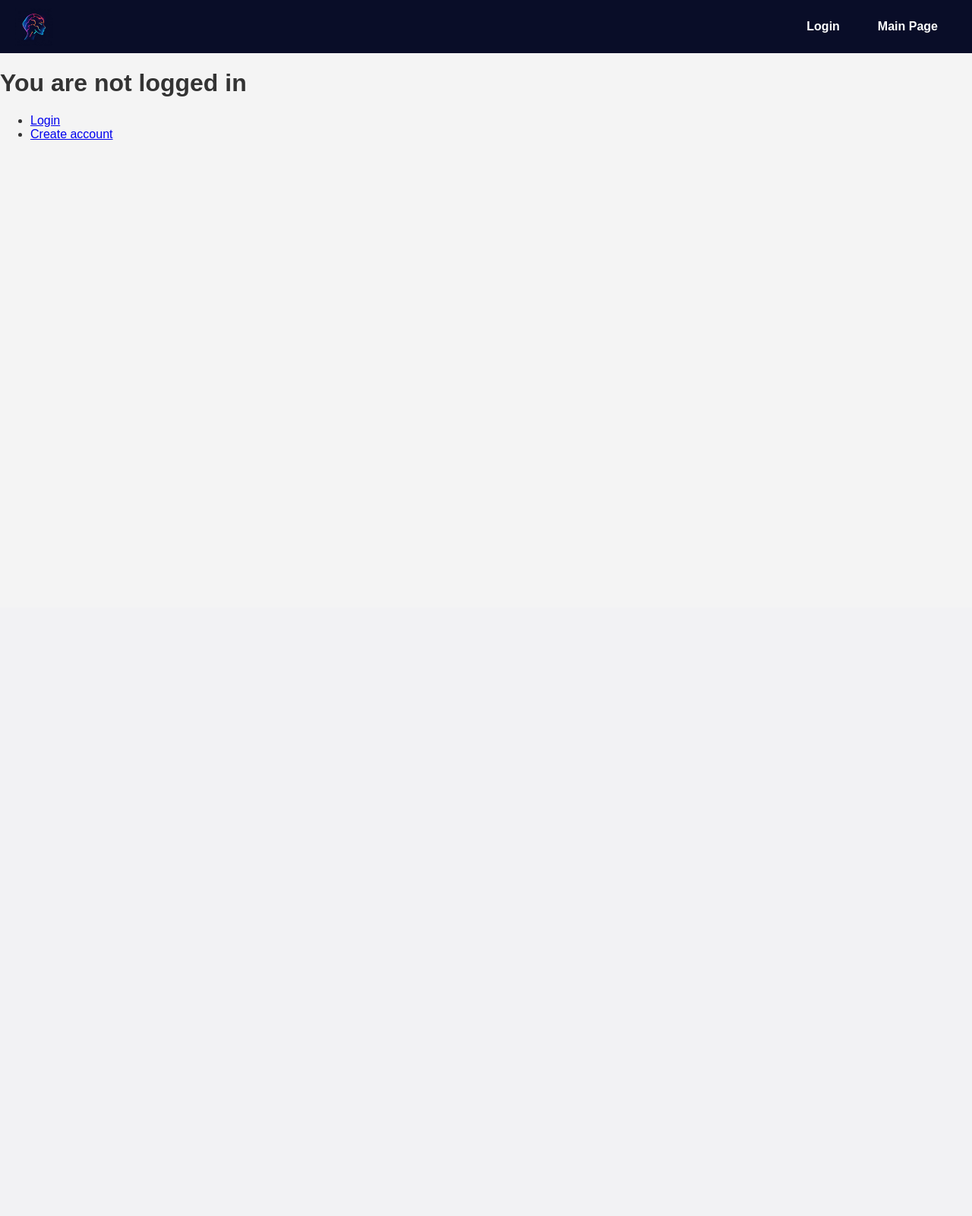
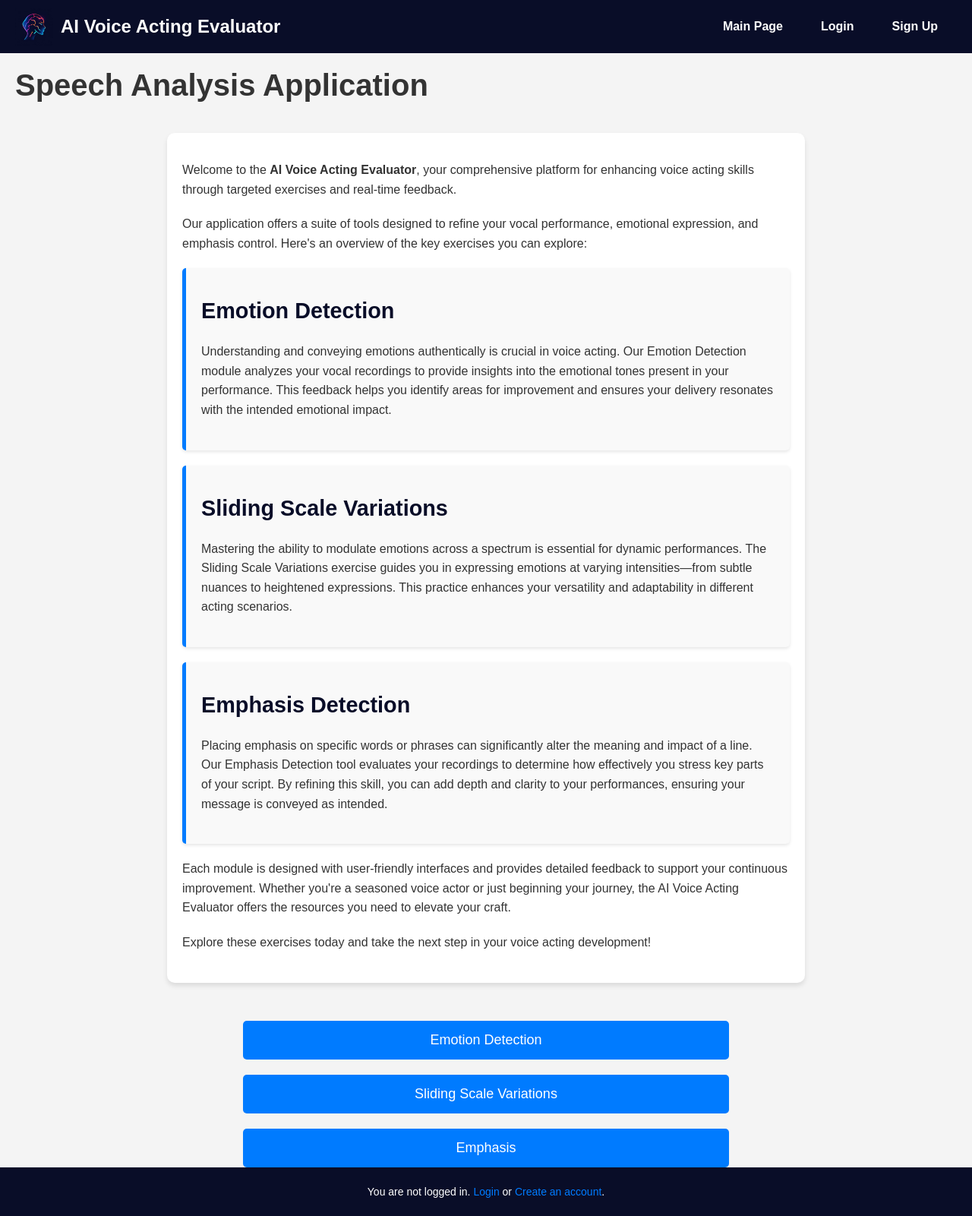
Before and after one commit to Tollgaermis/AI_Acting_Evaluator, a Flask app: page / in a window 1280 px wide. Shown: the whole page at 76% size. Before the commit the page ends 184 px from the top, so only its background shows below. Run offline with Flask 3, Linux system fonts and the light colour scheme.

Commit message:
info main page

```diff
--- a/app.py
+++ b/app.py
@@ -112,10 +112,6 @@ def home():
 	# Render home.html on "/" route
 	return render_template("home.html")
 
-
-@app.route('/index')
-def main_page():
-    return render_template('index.html')  # Main page with 3 buttons
 
 
 @app.route('/emotion-detection')
--- a/static/css/styles.css
+++ b/static/css/styles.css
@@ -1,13 +1,31 @@
-/* static/css/styles.css */
-
-body {
+/* General body styles */
+html, body {
+    height: 100%;
     margin: 0;
     font-family: Arial, sans-serif;
     background-color: #f4f4f4;
     color: #333;
 }
 
+#content {
+    min-height: calc(100vh - 134px); /* Adjust based on the footer height */
+    display: flex;
+    flex-direction: column;
+}
 
+/* H1 styles */
+h1 {
+    text-align: left; /* Center the text horizontally */
+    font-size: 2.5rem; /* Adjust font size for a modern look */
+    font-weight: bold; /* Make the text bold */
+    color: #333; /* Dark gray color for text */
+    margin-top: 20px; /* Add spacing above the heading */
+    margin-left: 20px;
+    margin-bottom: 20px; /* Add spacing below the heading */
+}
+
+
+/* Form styles */
 form {
     margin: 20px auto;
     padding: 20px;
@@ -22,12 +40,46 @@ input[type="file"] {
     margin: 10px 0;
 }
 
+/* Section styles for description */
+.description-section {
+    margin: 20px auto;
+    padding: 20px;
+    background-color: #fff;
+    border-radius: 10px;
+    box-shadow: 0 4px 6px rgba(0, 0, 0, 0.1);
+    max-width: 800px;
+    text-align: left;
+    color: #333;
+}
+
+.description-section h2 {
+    font-size: 1.8rem;
+    margin-top: 20px;
+    color: #090d28; /* Match the header and footer color scheme */
+}
+
+.description-section p {
+    font-size: 1rem;
+    line-height: 1.6;
+    margin-bottom: 20px;
+}
+
+.exercise-card {
+    margin: 20px 0;
+    padding: 20px;
+    background-color: #f9f9f9;
+    border-left: 5px solid #007bff; /* Accent border */
+    border-radius: 5px;
+    box-shadow: 0 2px 4px rgba(0, 0, 0, 0.1);
+}
+
+/* Style buttons */
 .button-container {
     display: flex;
     flex-direction: column;
     align-items: center;
     gap: 20px; /* Spacing between buttons */
-    margin-top: 50px;
+    margin-top: 30px;
 }
 
 button {
@@ -38,7 +90,8 @@ button {
     cursor: pointer;
     border-radius: 5px;
     font-size: 18px;
-    width: 50%; /* Adjust width for larger buttons */
+    width: 50%;
+    transition: background-color 0.3s ease;
 }
 
 button:hover {
@@ -46,7 +99,7 @@ button:hover {
 }
 
 
-/* Fullscreen overlay spinner */
+/* Spinner styles */
 #spinner {
     display: none;
     position: fixed; /* Fixed position to cover the whole page */
@@ -64,7 +117,7 @@ button:hover {
     width: 250px; /* Adjust spinner size */
 }
 
-
+/* Result block styles */
 #result {
     display: none;
     margin-top: 20px;
@@ -92,17 +145,36 @@ button:hover {
     cursor: pointer; /* Change cursor to pointer for clickability */
 }
 
+footer {
+    text-align: center;
+    margin-top: auto; /* Push the footer to the bottom */
+    padding: 10px 0;
+    background-color: #090d28; /* Dark background for the footer */
+    color: white;
+    font-size: 14px;
+    position: relative;
+    bottom: 0;
+    width: 100%;
 
+}
+
+footer a {
+    color: #007bff;
+    text-decoration: none;
+}
+
+footer a:hover {
+    text-decoration: underline;
+}
+
+
+/* Classify recording button styles */
 #classifyRecording {
     display: block; /* Ensures it's treated as a block for centering */
     margin: 20px auto; /* Centers the button horizontally */
     padding: 10px 20px; /* Add padding for a better look */
     font-size: 16px; /* Adjust the font size */
 }
-
-
-/* General body styles */
-
 
 /* Header and navbar styles */
 header {
@@ -111,6 +183,23 @@ header {
     justify-content: space-between;
     padding: 10px 20px;
     background-color: #090d28; /* Dark background for the header */
+    color: white;
+}
+
+/* Logo container for logo and app name */
+.logo-container {
+    display: flex;
+    align-items: center;
+}
+
+.logo {
+    width: 50px; /* Logo size */
+    margin-right: 10px;
+}
+
+.app-name {
+    font-size: 1.5rem;
+    font-weight: bold;
     color: white;
 }
 
--- a/templates/base.html
+++ b/templates/base.html
@@ -10,19 +10,23 @@
 </head>
 <body>
     <header>
-        <img src="/static/img/logo.png" alt="App Logo" style="width: 50px;">
+        <div class="logo-container">
+            <img src="/static/img/logo.png" alt="App Logo" class="logo">
+            <span class="app-name">AI Voice Acting Evaluator</span>
+        </div>
 
         <nav class="navbar">
             <ul class="nav-list">
+                <li><a href="{{ url_for('home') }}">Main Page</a></li>
                 <li><a href="{{ url_for('login') }}">Login</a></li>
-                <li><a href="{{ url_for('main_page') }}">Main Page</a></li>
+                <li><a href="{{ url_for('register') }}">Sign Up</a></li>
                 {% if current_user.is_authenticated %}
                 <li><a href="/logout">Logout</a></li>
                 {% endif %}
             </ul>
         </nav>
-
     </header>
     <div id="content">{% block content %}{% endblock %}</div>
+    {% block footer %}{% endblock %}
 </body>
 </html>
--- a/templates/emotion.html
+++ b/templates/emotion.html
@@ -29,7 +29,7 @@
     <div id="result"></div>
 
      <!-- Back Button as an Image -->
-     <img src="/static/img/back.png" alt="Back to Home" class="back-button" onclick="window.location.href='/index'">
+     <img src="/static/img/back.png" alt="Back to Home" class="back-button" onclick="window.location.href='/'">
 
     <script src="/static/js/scripts.js"></script>
 
--- a/templates/emphasis.html
+++ b/templates/emphasis.html
@@ -37,7 +37,7 @@
     <div id="result"></div>
 
     <!-- Back Button as an Image -->
-    <img src="/static/img/back.png" alt="Back to Home" class="back-button" onclick="window.location.href='/index'">
+    <img src="/static/img/back.png" alt="Back to Home" class="back-button" onclick="window.location.href='/'">
 
     <script src="/static/js/emphasis.js"></script>
 
--- a/templates/home.html
+++ b/templates/home.html
@@ -4,18 +4,63 @@
 {% extends "base.html" %}
 
 {% block content %}
+    <h1>Speech Analysis Application</h1>
 
-	{% if current_user.is_authenticated %}
-	<h1>You are logged in</h1>
-	<a href="/logout">Logout</a>
-	{% else %}
-	<h1>You are not logged in</h1>
-	{% endif %}
-	<nav>
-		<ul>
-			<li><a href="/login">Login</a></li>
-			<li><a href="/register">Create account</a></li>
-		</ul>
-	</nav>
+    <!-- Description Section -->
+    <section class="description-section">
+        <p>Welcome to the <strong>AI Voice Acting Evaluator</strong>, your comprehensive platform for enhancing voice acting skills through targeted exercises and real-time feedback.</p>
+        <p>Our application offers a suite of tools designed to refine your vocal performance, emotional expression, and emphasis control. Here's an overview of the key exercises you can explore:</p>
+
+        <div class="exercise-card">
+            <h2>Emotion Detection</h2>
+            <p>Understanding and conveying emotions authentically is crucial in voice acting. Our Emotion Detection module analyzes your vocal recordings to provide insights into the emotional tones present in your performance. This feedback helps you identify areas for improvement and ensures your delivery resonates with the intended emotional impact.</p>
+        </div>
+
+        <div class="exercise-card">
+            <h2>Sliding Scale Variations</h2>
+            <p>Mastering the ability to modulate emotions across a spectrum is essential for dynamic performances. The Sliding Scale Variations exercise guides you in expressing emotions at varying intensities—from subtle nuances to heightened expressions. This practice enhances your versatility and adaptability in different acting scenarios.</p>
+        </div>
+
+        <div class="exercise-card">
+            <h2>Emphasis Detection</h2>
+            <p>Placing emphasis on specific words or phrases can significantly alter the meaning and impact of a line. Our Emphasis Detection tool evaluates your recordings to determine how effectively you stress key parts of your script. By refining this skill, you can add depth and clarity to your performances, ensuring your message is conveyed as intended.</p>
+        </div>
+
+        <p>Each module is designed with user-friendly interfaces and provides detailed feedback to support your continuous improvement. Whether you're a seasoned voice actor or just beginning your journey, the AI Voice Acting Evaluator offers the resources you need to elevate your craft.</p>
+
+        <p>Explore these exercises today and take the next step in your voice acting development!</p>
+    </section>
+
+    <!-- Button Section -->
+    <div class="button-container">
+        <button id="emotionDetectionBtn">Emotion Detection</button>
+        <button id="slidingScaleBtn">Sliding Scale Variations</button>
+        <button id="emphasisBtn">Emphasis</button>
+    </div>
+
+    <script>
+        // Add navigation functionality for buttons
+        document.getElementById("emotionDetectionBtn").addEventListener("click", () => {
+            window.location.href = "/emotion-detection";
+        });
+
+        document.getElementById("slidingScaleBtn").addEventListener("click", () => {
+            window.location.href = "/classify-sliding-scale";
+        });
+
+        document.getElementById("emphasisBtn").addEventListener("click", () => {
+            window.location.href = "/emphasis-detection";
+        });
+    </script>
+{% endblock %}
+
+{% block footer %}
+    <footer>
+        {% if current_user.is_authenticated %}
+        <p>You are logged in. <a href="/logout">Logout</a></p>
+        {% else %}
+        <p>You are not logged in. <a href="/login">Login</a> or <a href="/register">Create an account</a>.</p>
+        {% endif %}
+    </footer>
 {% endblock %}
 </html>
--- a/templates/sliding-scale.html
+++ b/templates/sliding-scale.html
@@ -34,7 +34,7 @@
     <div id="result"></div>
 
      <!-- Back Button as an Image -->
-     <img src="/static/img/back.png" alt="Back to Home" class="back-button" onclick="window.location.href='/index'">
+     <img src="/static/img/back.png" alt="Back to Home" class="back-button" onclick="window.location.href='/'">
 
     <script>
         const recordButton = document.getElementById("recordButton");
```
Also changed, not shown: templates/index.html (deleted, +0 -29 lines).
